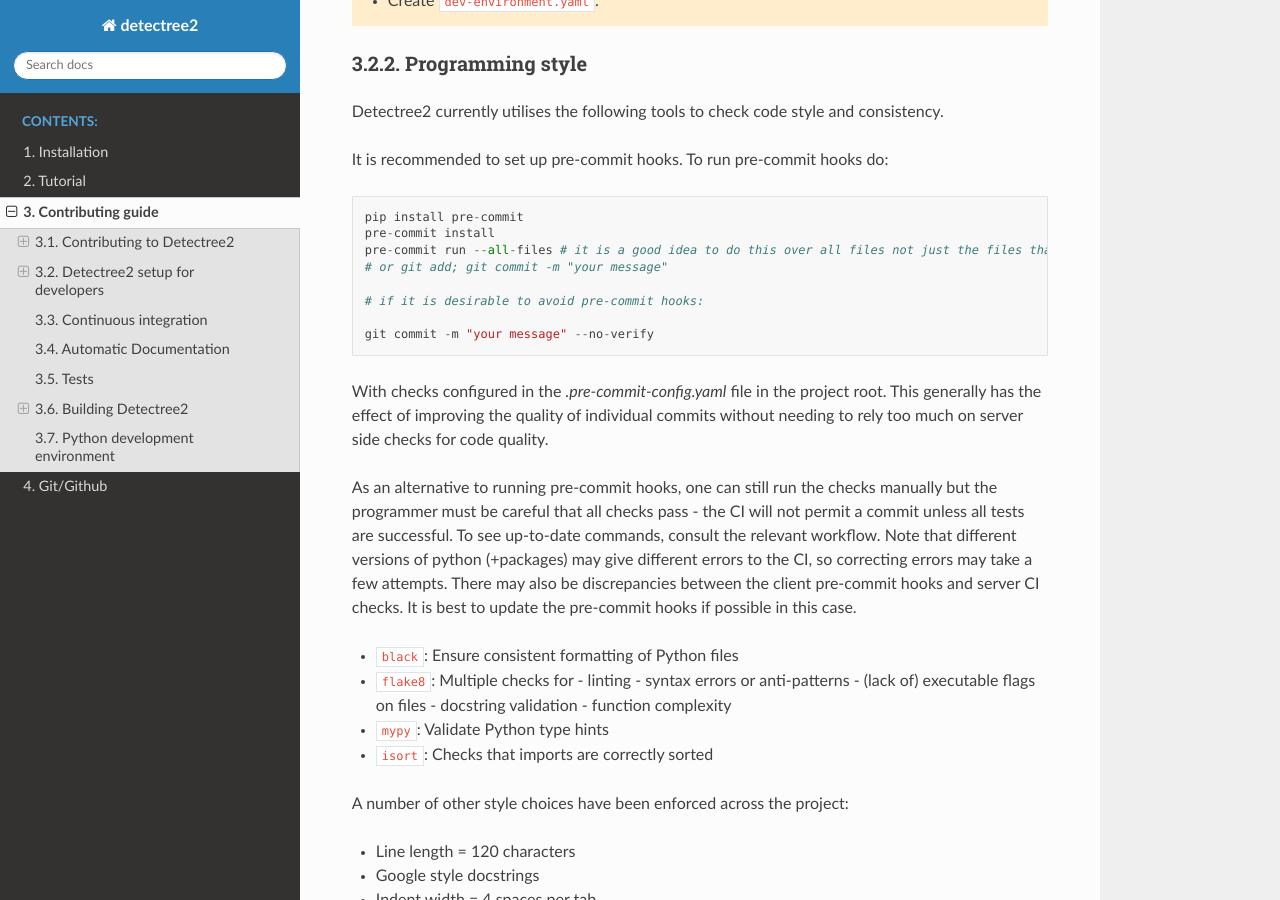
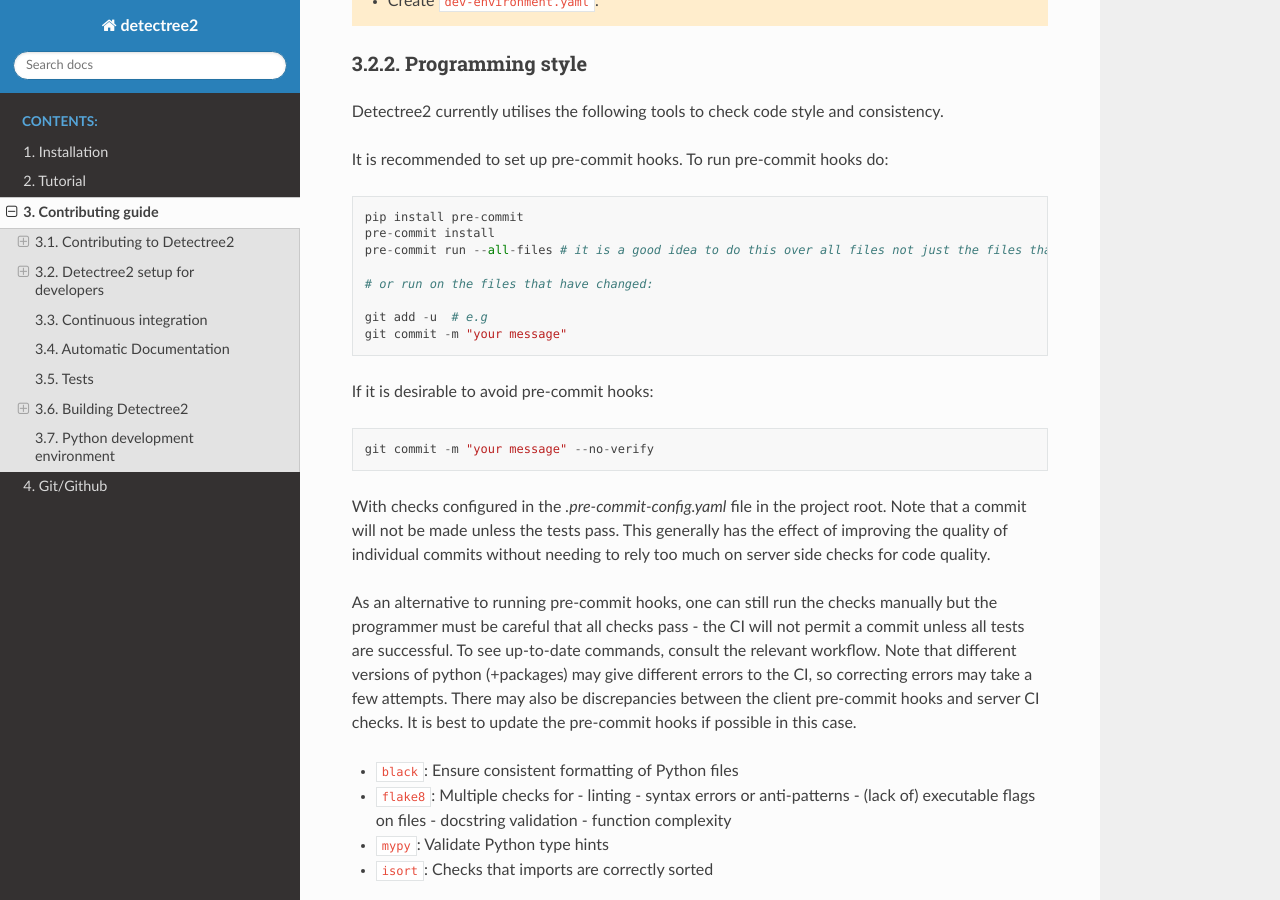
Before and after one commit to PatBall1/detectree2, a Sphinx documentation site: the page built from docs/source/contributing.rst, in a window 1280 px wide and 900 px high, scrolled down 3479 px. Built offline with Sphinx 7.4.7 and the Read the Docs theme 2.0.0, drawn with Linux system fonts in a browser that asks for light colours; pages that are not in the unit, such as notebooks, are missing from menus.

Commit message:
add more to contributing

```diff
--- a/docs/source/contributing.rst
+++ b/docs/source/contributing.rst
@@ -116,13 +116,17 @@
     pip install pre-commit
     pre-commit install
     pre-commit run --all-files # it is a good idea to do this over all files not just the files that have changed
-    # or git add; git commit -m "your message"
 
-    # if it is desirable to avoid pre-commit hooks:
+    # or run on the files that have changed:
+
+    git add -u  # e.g
+    git commit -m "your message"
+
+If it is desirable to avoid pre-commit hooks::
 
     git commit -m "your message" --no-verify
 
-With checks configured in the `.pre-commit-config.yaml` file in the project root. This generally has the effect of improving the quality of individual commits without needing to rely too much on server side checks for code quality.
+With checks configured in the `.pre-commit-config.yaml` file in the project root. Note that a commit will not be made unless the tests pass. This generally has the effect of improving the quality of individual commits without needing to rely too much on server side checks for code quality.
 
 As an alternative to running pre-commit hooks, one can still run the checks manually but the programmer must be careful that all checks pass - the CI will not permit a commit unless all tests are successful. To see up-to-date commands, consult the relevant workflow. Note that different versions of python (+packages) may give different errors to the CI, so correcting errors may take a few attempts. There may also be discrepancies between the client pre-commit hooks and server CI checks. It is best to update the pre-commit hooks if possible in this case.
 
```
